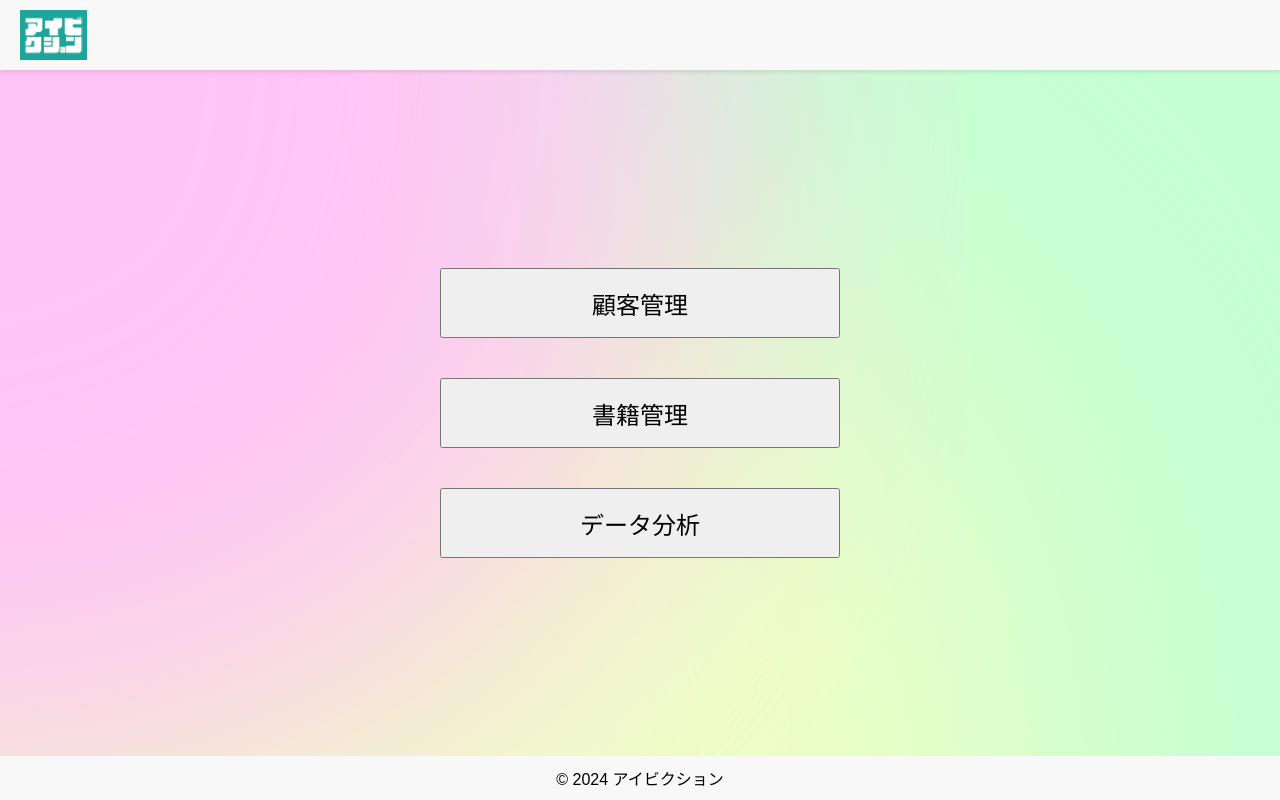
After one commit to ivy239007/PG-, a PHP site: page /S02_menu.html in a window 1280 px wide. The commit adds this page. Run offline with PHP 8.4, Linux system fonts and the light colour scheme.

Commit message:
S01の修正とS02の追加及び画像の拡張子変更をしました

```diff
--- /dev/null
+++ b/S02_menu.html
@@ -0,0 +1,25 @@
+<!DOCTYPE html>
+<html lang="ja">
+<head>
+    <title>メイン画面</title>
+    <link rel="stylesheet" type="text/css" href="styles_S02.css">
+</head>
+<body>
+    <header>
+        <img src="graphic/ニトリロゴ.jpg" alt="Logo" class="logo">
+    </header>
+
+
+    <main>
+        <form>
+            <input type="submit" value="顧客管理">
+            <input type="submit" value="書籍管理">
+            <input type="submit" value="データ分析">
+        </form>
+    </main>
+
+    <footer>
+        © 2024 <a href="https://www.ivy.ac.jp/">アイビクション</a>
+    </footer>
+</body>
+</html>
--- a/styles.css
+++ b/styles_S02.css
@@ -5,6 +5,10 @@ body {
     display: flex;
     flex-direction: column;
     min-height: 100vh;
+    background-image: url('graphic/メイン画面背景.jpg');
+    background-size: cover;
+    background-repeat: no-repeat;
+    background-position: center;
 }
 
 header {
@@ -16,7 +20,7 @@ header {
 }
 
 .logo {
-    height: 50px;  /* ロゴの高さを調整 */
+    height: 50px;
 }
 
 main {
@@ -30,29 +34,17 @@ main {
 form {
     display: flex;
     flex-direction: column;
-    align-items: flex-start;
-}
-
-.form-group {
-    margin-bottom: 15px;
-    display: flex;
     align-items: center;
 }
 
-.form-group label {
-    margin-right: 10px;
-}
-
-
-input[type="text"], input[type="password"] {
-    padding: 5px;
-    font-size: 16px;
-}
-
-input[type="submit"] {
-    padding: 5px 10px;
-    font-size: 16px;
+form input[type="submit"] {
+    width: 400px; /* ボタンの幅を指定 */
+    height: 70px; /* ボタンの高さを指定 */
+    padding: 10px 20px;
+    font-size: 24px;
     cursor: pointer;
+    margin: 20px 0; /* ボタン同士の上下の隙間を設定 */
+    box-sizing: border-box; /* パディングを含めて幅と高さを計算 */
 }
 
 footer {
```
Also changed, not shown: S01_login.html (renamed from login.html, +5 -11 lines), styles_S01.css (added, +75 -0 lines), graphic/メイン画面背景.jpg (renamed from graphic/メイン画面背景.gif), graphic/ログイン画面背景.jpg (renamed from graphic/ログイン背景.gif).
